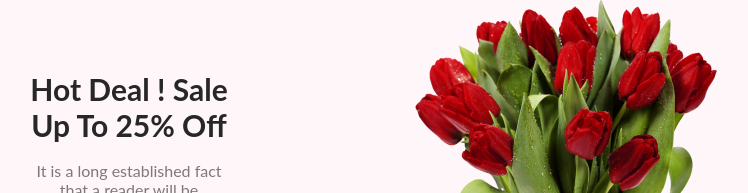
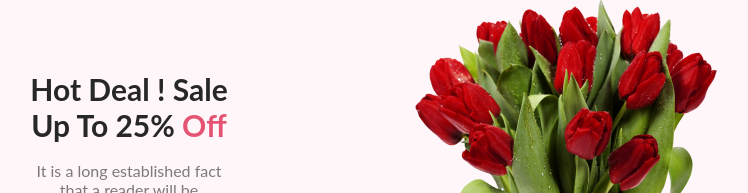
Before and after one commit to mdriazuddinriad5/flower-shop-website, a plain HTML site: page index.html in a window 1280 px wide. Shown: the part 2123-2316 px from the top of the page, without its empty margins (272-1020 px from the left). Drawn offline with Linux system fonts and the light colour scheme.

Commit message:
letter design inside offer-title added

```diff
--- a/index.html
+++ b/index.html
@@ -62,7 +62,7 @@
         <section>
             <div class="hot-deal-container">
                 <div id="offer-details">
-                    <h3 class="offer-title">Hot Deal ! Sale Up To 25% Off</h3>
+                    <h3 class="offer-title">Hot Deal ! Sale Up To 25% <span id="letter-design">Off</span></h3>
                     <p class="offer-description">It is a long established fact that a reader will be distracted by the readable content of a page when looking at its layout.</p>
                     <button class="btn-primary">Sign Up</button>
                 </div>
--- a/styles/style.css
+++ b/styles/style.css
@@ -185,6 +185,10 @@ main a {
 
 }
 
+#letter-design{
+    color: #E55473;
+}
+
 .offer-description {
     color: rgba(39, 39, 39, 0.60);
     text-align: center;
```
